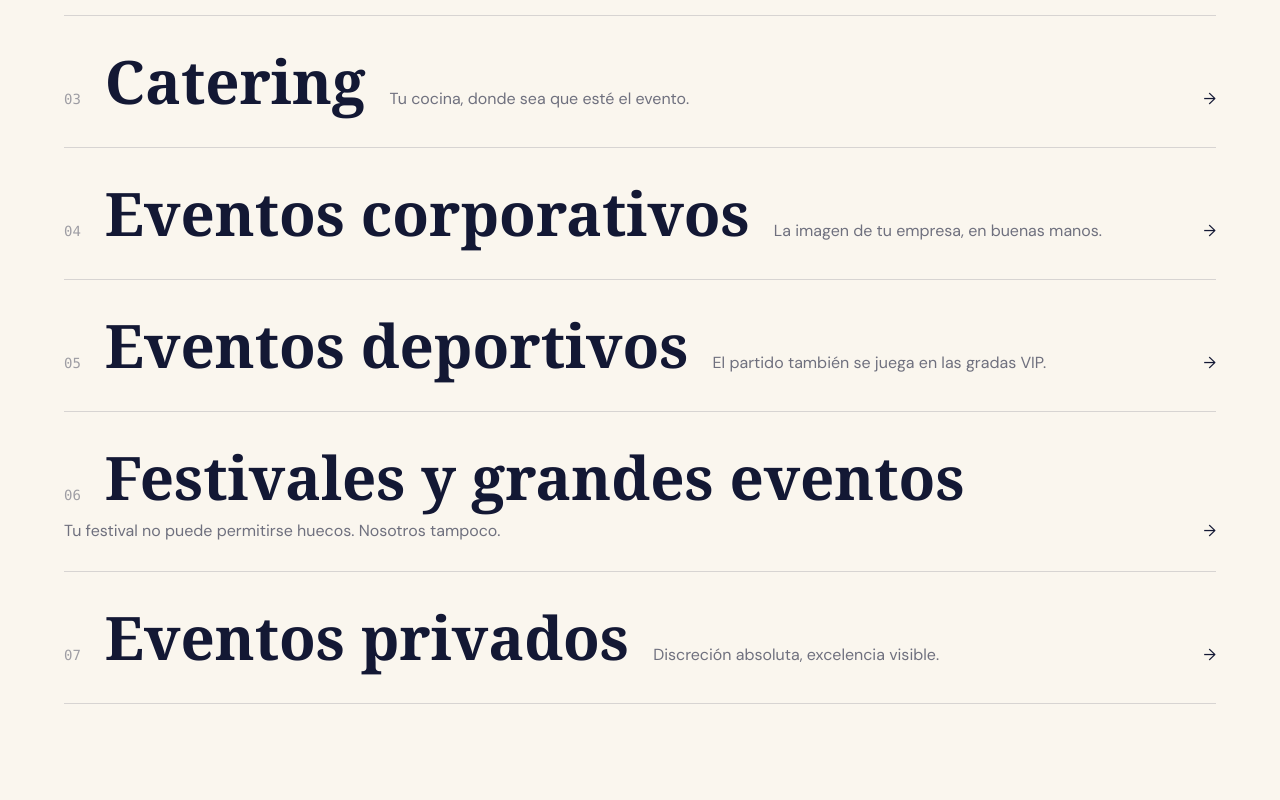
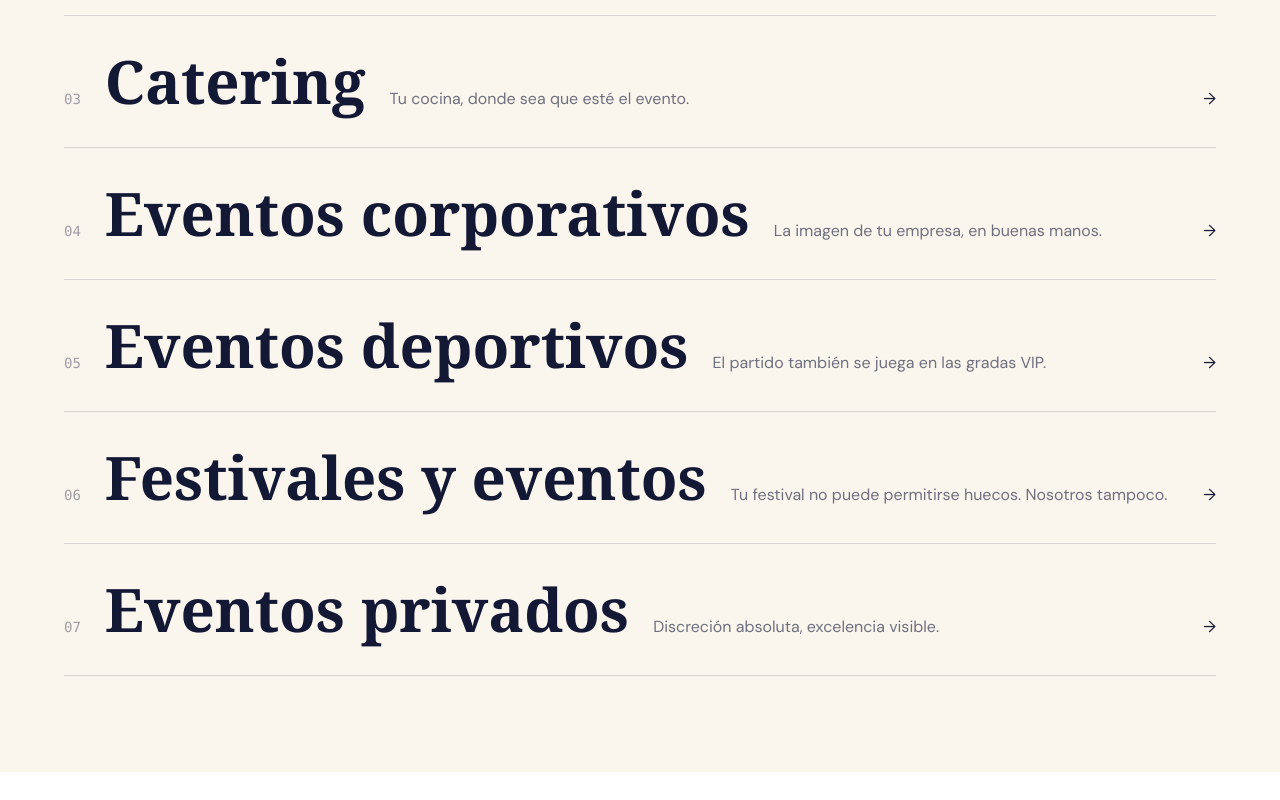
Before and after one commit to roxannaaguilera/premium-work-web, a Next.js app in the folder premium_work/: page /servicios in a window 1280 px wide. Shown: the part 530-1330 px from the top of the page. After the commit the page ends 1302 px from the top, so only its background shows below. Built offline with nearby package versions, Linux system fonts and the light colour scheme.

Commit message:
content: drop 'grandes' from the Festivales sector title

```diff
--- a/premium_work/components/i18n/dict.ts
+++ b/premium_work/components/i18n/dict.ts
@@ -63,7 +63,7 @@ const es = {
       { title: "Catering", copy: "Equipos completos de sala, cocina y office para servicios dentro y fuera de tus instalaciones." },
       { title: "Eventos corporativos", copy: "Personal de recepción, sala y coordinación para congresos, convenciones y actos de empresa." },
       { title: "Eventos deportivos", copy: "Equipos ágiles para hospitality, palcos y zonas VIP en competiciones y torneos." },
-      { title: "Festivales y grandes eventos", copy: "Cubrimos barras, accesos, pulseras y restauración con personal seleccionado y supervisado en el recinto. Tú te ocupas del cartel, nosotros de que la operativa funcione." },
+      { title: "Festivales y eventos", copy: "Cubrimos barras, accesos, pulseras y restauración con personal seleccionado y supervisado en el recinto. Tú te ocupas del cartel, nosotros de que la operativa funcione." },
       { title: "Eventos privados", copy: "Discreción y excelencia para celebraciones privadas, con un solo interlocutor." },
     ],
   },
@@ -307,7 +307,7 @@ const en: Dict = {
       { title: "Catering", copy: "Full front-of-house, kitchen and back-office teams for services on and off your premises." },
       { title: "Corporate events", copy: "Reception, service and coordination staff for congresses, conventions and company events." },
       { title: "Sports events", copy: "Agile teams for hospitality, boxes and VIP areas at competitions and tournaments." },
-      { title: "Festivals and large events", copy: "We cover bars, access points, wristbands and food areas with selected staff, supervised on site. You take care of the line-up; we make sure the operation works." },
+      { title: "Festivals and events", copy: "We cover bars, access points, wristbands and food areas with selected staff, supervised on site. You take care of the line-up; we make sure the operation works." },
       { title: "Private events", copy: "Discretion and excellence for private celebrations, with a single point of contact." },
     ],
   },
```
